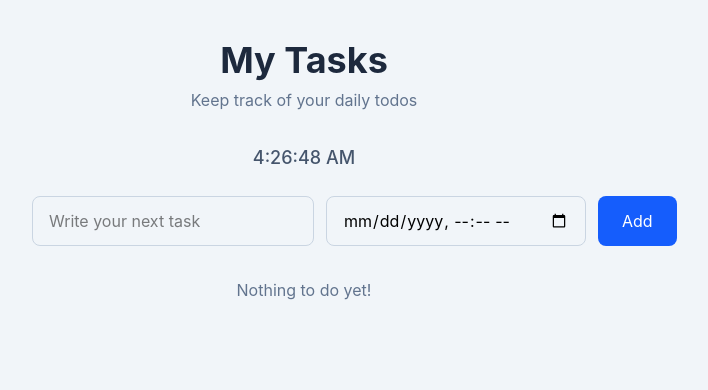
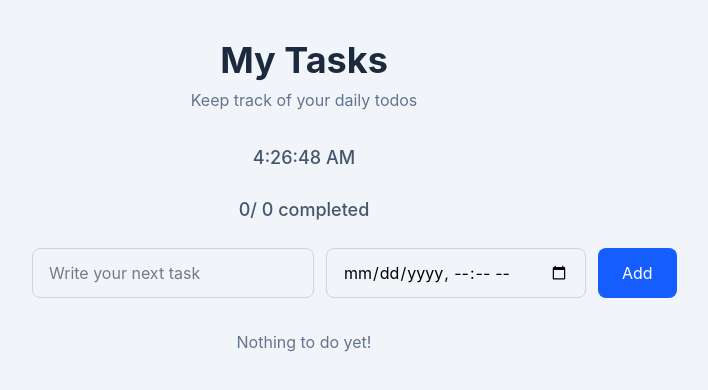
Before and after one commit to Prabigyakafle890/Todo, a React (Vite) app: page / in a window 1280 px wide. Shown: the top 390 px of the page, without its empty margins (336-1044 px from the left). Built offline with nearby package versions, Linux system fonts and the light colour scheme.

Commit message:
feat: adding feature to track completed todos

```diff
--- a/src/App.tsx
+++ b/src/App.tsx
@@ -4,7 +4,8 @@ import AddTodoForm from "./components/Todo/AddTodoForm";
 import type { TodoItem } from "./types";
 import { getTodos, saveTodos } from "./utils/storage";
 import DisplayTime from "./components/Todo/DisplayTime";
-import DisplayList from "./components/Todo/DisplayTodo";
+import DisplayTodo from "./components/Todo/DisplayTodo";
+import CompletedTodos from "./components/Todo/DoneTodos";
 
 function getRand() {
   return new Date().getTime().toString() + Math.floor(Math.random() * 1000000);
@@ -48,8 +49,9 @@ function App() {
       <div className="w-full max-w-xl px-4">
         <Header />
         <DisplayTime />
+        <CompletedTodos todos={todos} />
         <AddTodoForm addTodo={addTodo} />
-        <DisplayList
+        <DisplayTodo
           todos={todos}
           toggleTodo={toggleTodo}
           deleteTodo={deleteTodo}
--- a/src/components/Todo/AddTodoForm.tsx
+++ b/src/components/Todo/AddTodoForm.tsx
@@ -34,7 +34,7 @@ export default function AddTodoForm({ addTodo }: FormProps) {
         onChange={(e) => setDeadlineValue(e.target.value)}
       />
 
-      <Button className="bg-blue-600 text-white px-6 py-3 rounded-lg hover:bg-blue-700">
+      <Button className="bg-blue-600 text-white px-6 py-3 rounded-lg hover:bg-blue-700 space-y-6">
         Add
       </Button>
     </form>
--- a/src/components/Todo/DisplayTodo.tsx
+++ b/src/components/Todo/DisplayTodo.tsx
@@ -1,7 +1,7 @@
 import type { TodoItem, ToggleProps, DeleteProps } from "../../types";
 import TodoItems from "./TodoItem";
 
-export default function DisplayList({
+export default function DisplayTodo({
   todos,
   toggleTodo,
   deleteTodo,
--- /dev/null
+++ b/src/components/Todo/DoneTodos.tsx
@@ -0,0 +1,15 @@
+import type { TodoItem } from "../../types";
+
+export default function CompletedTodos({ todos }: { todos: TodoItem[] }) {
+  const total_todos = todos.length;
+  const completed = todos.filter((todo) => todo.completed);
+  const completed_todos = completed.length;
+
+  return (
+    <div className="text-center mb-6">
+      <h2 className="text-lg text-slate-600 font-medium">
+        {completed_todos}/ {total_todos} completed
+      </h2>
+    </div>
+  );
+}
```
